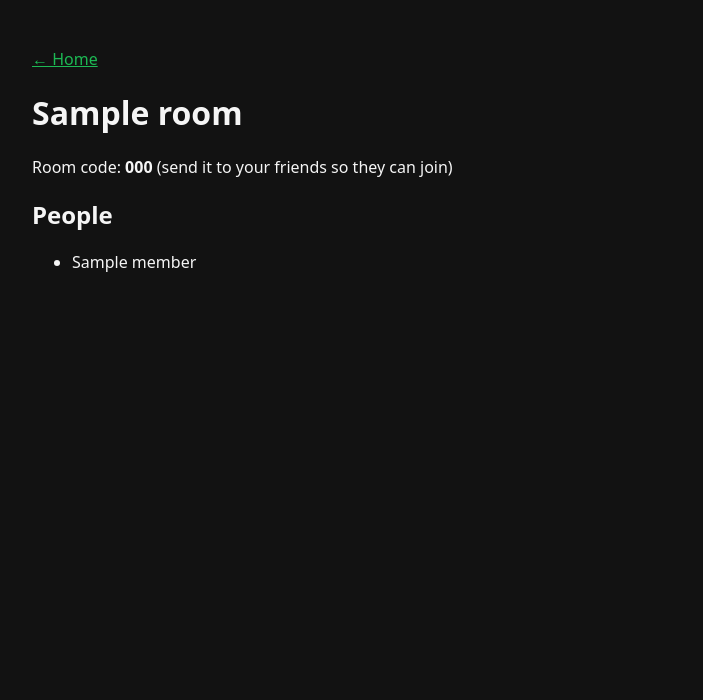
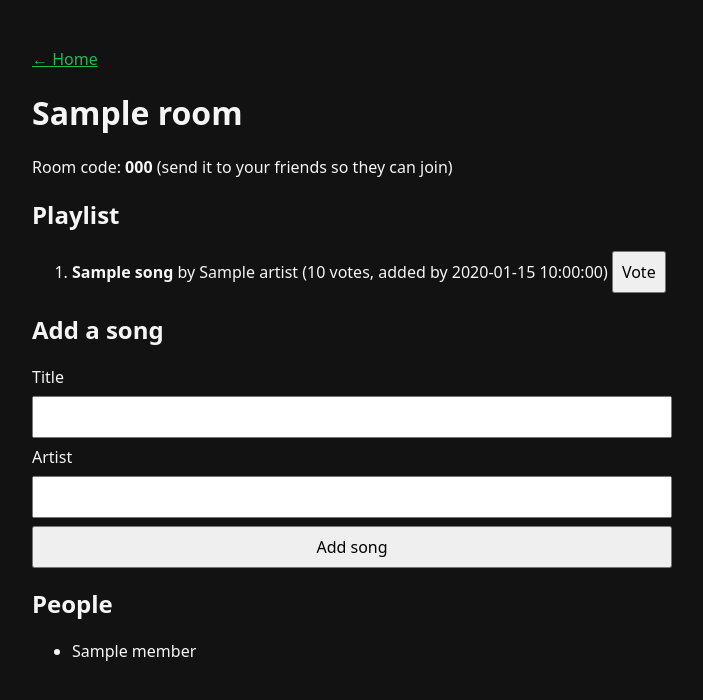
Before and after one commit to edardhala/playlist-battle, a Flask app: template templates/room.html in a window 1280 px wide. Shown: the top 700 px of the page, without its empty margins (288-991 px from the left). Run offline with Flask 3, Linux system fonts and the light colour scheme; the template is opened without the code that fills it: most values are stand-ins (such as "Sample title", 1, 10 or a date in 2020).

Commit message:
Add pages to add songs, vote and see the ranked playlist in a room

```diff
--- a/app.py
+++ b/app.py
@@ -1,6 +1,8 @@
 from flask import Flask, jsonify, render_template
 
 import db
+from battle import service as battle_service
+from battle.routes import bp as battle_bp
 from config import load_config
 from rooms import service as rooms_service
 from rooms.routes import bp as rooms_bp
@@ -9,12 +11,13 @@ from rooms.routes import bp as rooms_bp
 def create_app(env=None):
     config = load_config(env)
     config["DATA_DIR"].mkdir(parents=True, exist_ok=True)
-    db.init_db(config["DATABASE"], rooms_service.SCHEMA)
+    db.init_db(config["DATABASE"], rooms_service.SCHEMA + battle_service.SCHEMA)
 
     app = Flask(__name__)
     app.config.update(config)
     app.teardown_appcontext(db.close_db)
     app.register_blueprint(rooms_bp)
+    app.register_blueprint(battle_bp)
 
     @app.get("/")
     def index():
--- a/static/style.css
+++ b/static/style.css
@@ -29,3 +29,7 @@ button {
 .error {
   color: #ff6b6b;
 }
+
+form.inline {
+  display: inline;
+}
--- a/templates/room.html
+++ b/templates/room.html
@@ -4,6 +4,42 @@
   <p><a href="{{ url_for('index') }}">← Home</a></p>
   <h1>{{ room.name }}</h1>
   <p>Room code: <strong>{{ room.code }}</strong> (send it to your friends so they can join)</p>
+
+  {% if error %}<p class="error" role="alert">{{ error }}</p>{% endif %}
+
+  <h2>Playlist</h2>
+  {% if songs %}
+    <ol>
+      {% for song in songs %}
+        <li>
+          <strong>{{ song.title }}</strong> by {{ song.artist }}
+          ({{ song.votes }} vote{% if song.votes != 1 %}s{% endif %}, added by {{ song.added_by }})
+          {% if me %}
+            <form class="inline" method="post" action="{{ url_for('battle.vote', code=room.code, song_id=song.id) }}">
+              <input type="hidden" name="me" value="{{ me }}">
+              <button type="submit">Vote</button>
+            </form>
+          {% endif %}
+        </li>
+      {% endfor %}
+    </ol>
+  {% else %}
+    <p>No songs yet.</p>
+  {% endif %}
+
+  {% if me %}
+    <h2>Add a song</h2>
+    <form method="post" action="{{ url_for('battle.add', code=room.code) }}">
+      <input type="hidden" name="me" value="{{ me }}">
+      <label for="title">Title</label>
+      <input id="title" name="title" required>
+      <label for="artist">Artist</label>
+      <input id="artist" name="artist" required>
+      <button type="submit">Add song</button>
+    </form>
+  {% else %}
+    <p><a href="{{ url_for('index') }}">Join this room</a> to add songs and vote.</p>
+  {% endif %}
 
   <h2>People</h2>
   <ul>
```
Also changed, not shown: battle/routes.py (added, +36 -0 lines), rooms/routes.py (+12 -3 lines), tests/test_battle_routes.py (added, +41 -0 lines), tests/test_room_routes.py (+1 -1 lines).
